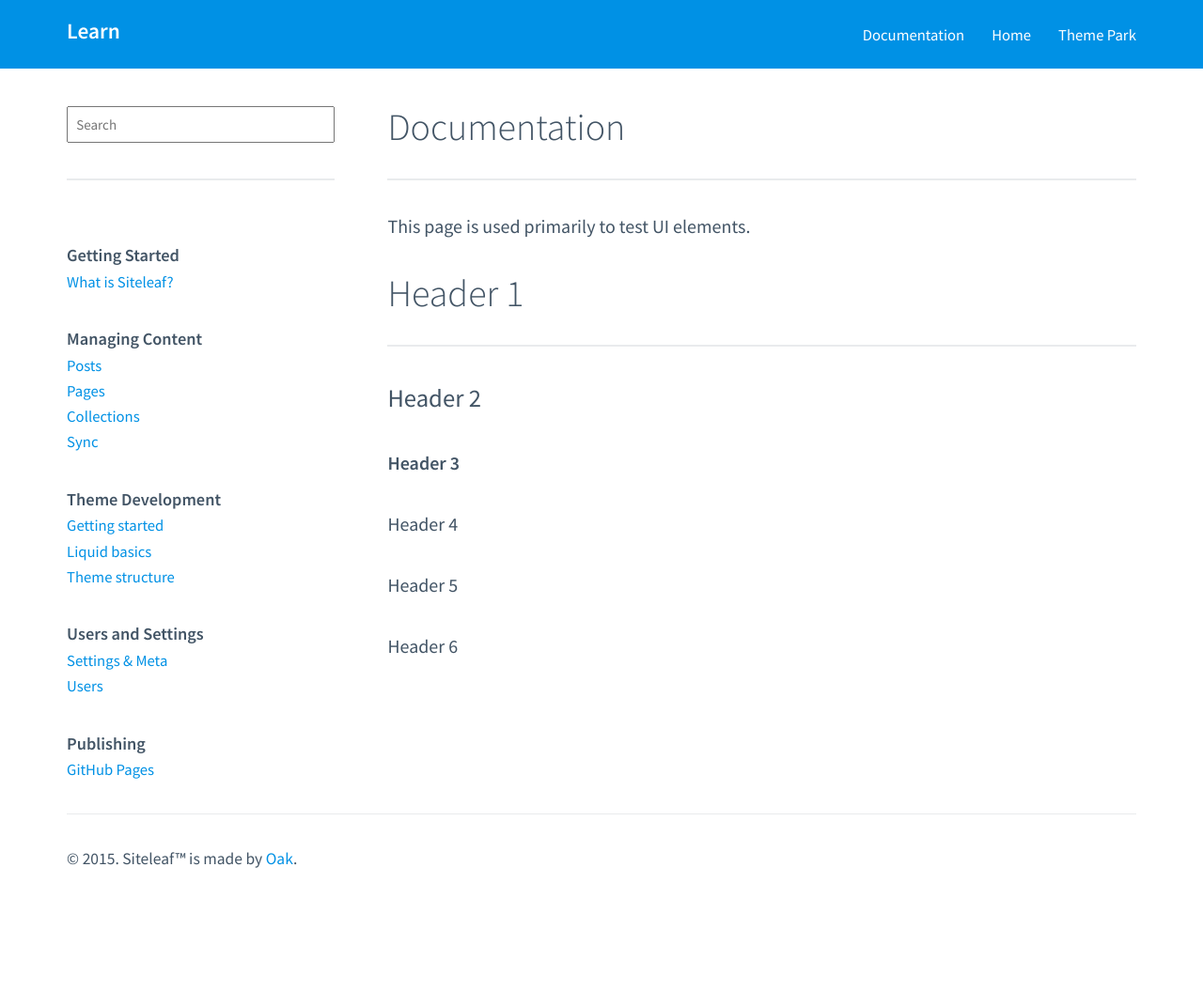
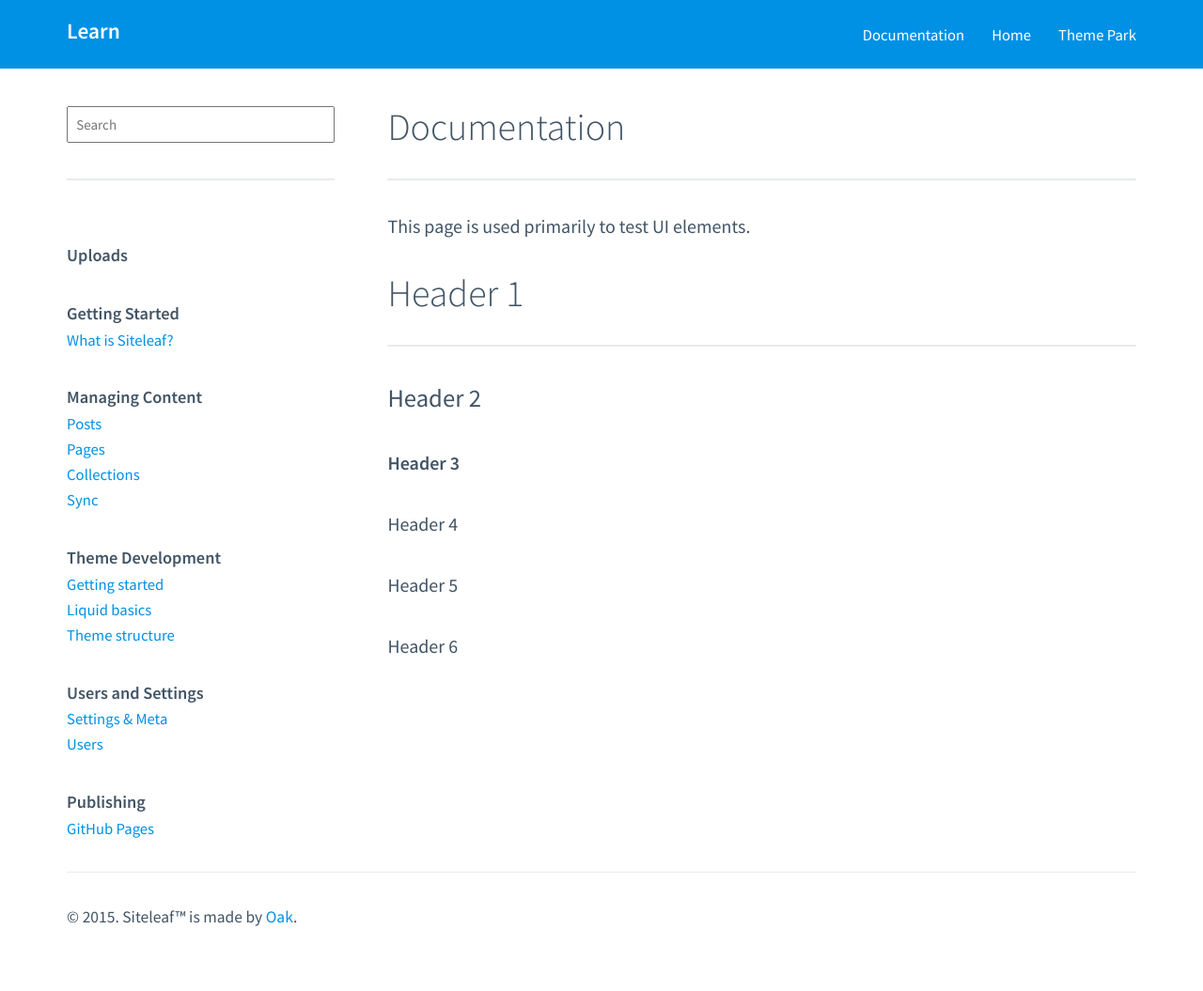
Before and after one commit to siteleaf/learn.siteleaf.com, a Jekyll site: the page built from documentation.markdown, in a window 1280 px wide. Shown: the whole page at 94% size. Built offline with Jekyll 4.4.1, drawn with Linux system fonts in a browser that asks for light colours; before the commit the page ends 993 px from its top, so only the background shows below that.

Commit message:
Updated Config

```diff
--- a/_config.yml
+++ b/_config.yml
@@ -11,18 +11,21 @@ collections:
     title: Managing Content
     output: true
     weight: 1
+  publishing:
+    title: Publishing
+    output: true
+    weight: 4
   theme-development:
     title: Theme Development
     output: true
     weight: 2
+  uploads:
+    title: Uploads
+    output: true
   users-and-settings:
     title: Users and Settings
     output: true
     weight: 3
-  publishing:
-    title: Publishing
-    output: true
-    weight: 4
 defaults:
 - scope:
     path: ''
```
